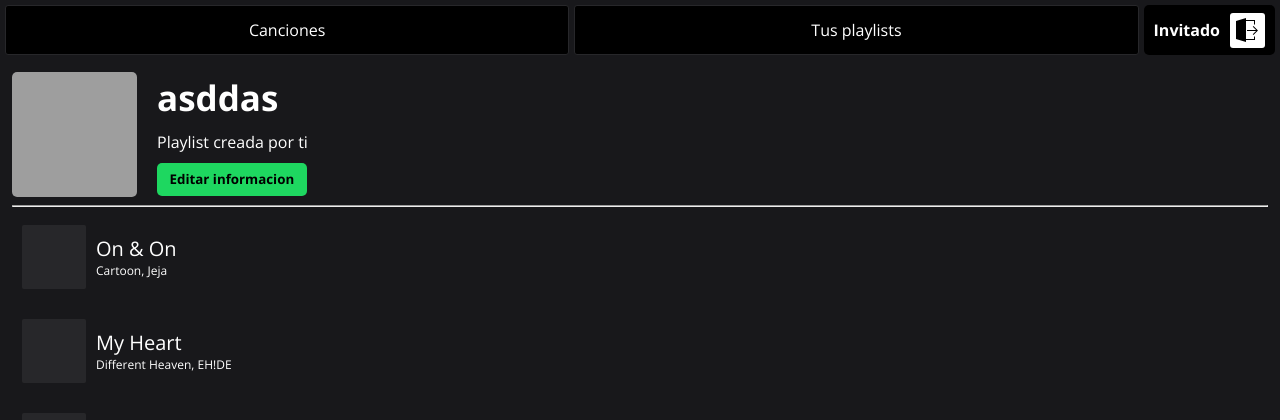
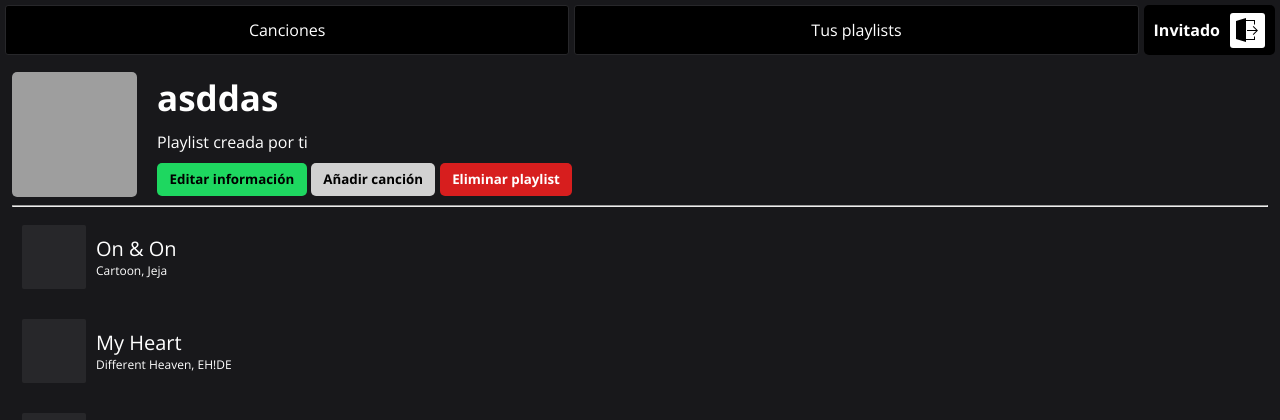
Before and after one commit to keelus/musify, a Django app: page /playlist/1 in a window 1280 px wide. Shown: the top 420 px of the page. Run offline with Django 5.2, Linux system fonts and the light colour scheme; data comes from the database, SQL or seed files in the repository; data that the repository does not hold is empty; grey boxes are pictures that could not be loaded.

Commit message:
Añadidos botones de añadir cancion y eliminar playlist. Creado modal para seleccionar cancion (no funcional aun).

```diff
--- a/app/api.py
+++ b/app/api.py
@@ -133,3 +133,23 @@ def playlistCrear(request):
         id = str(playlist.pk)
         return HttpResponse(id, status=200)
     return HttpResponse('Metodo no permitido', status=405)
+
+def playlistCancionesAnyadibles(request, playlistID):
+    playlist = Playlist.objects.get(id=playlistID)
+    canciones_en_playlist = []
+    canciones_anyadibles = []
+
+    for cancion in playlist.canciones.all():
+        canciones_en_playlist.append(cancion.id)
+
+    for cancion in Cancion.objects.all():
+        if cancion.id not in canciones_en_playlist:
+            canciones_anyadibles.append({
+                "id": cancion.id,
+                "nombre": cancion.nombre,
+                "coverUrl": cancion.cover,
+            })
+
+    return JsonResponse({
+        "canciones": canciones_anyadibles
+    })
--- a/app/urls.py
+++ b/app/urls.py
@@ -19,6 +19,7 @@ urlpatterns = [
 
     path('api/playlist/<str:playlistID>/informacion', view=api.getPlaylistInformacion , name="playlist_informacion"),
     path('api/playlist/<str:playlistID>/actualizarInformacion', view=api.playlistActualizarInformacion, name="playlist_actualizar_informacion"),
+    path('api/playlist/<str:playlistID>/cancionesAnyadibles', view=api.playlistCancionesAnyadibles, name="playlist_canciones_anyadibles"),
     path('api/playlist/crear', view=api.playlistCrear, name="playlist_crear"),
 
 
--- a/static/css/playlist.css
+++ b/static/css/playlist.css
@@ -41,6 +41,15 @@
 	display: inline-block;
 }
 
+.playlist>header button.boton-rojo {
+	background-color: #d71e1e;
+	color: #fff;
+}
+
+.playlist>header button.boton-blanco {
+	background-color: #d1d1d1;
+}
+
 .playlist>header button:hover {
 	cursor: pointer;
 	opacity: .8;
--- a/static/js/playlist.js
+++ b/static/js/playlist.js
@@ -15,6 +15,66 @@ $(document).on("click", "#playlist-editar", (e) => {
 
 	$("#input-playlist-nombre").val($("#playlist-nombre").text())
 	$("#input-playlist-cover").val($("#playlist-cover").attr("src"))
+})
+
+$(document).on("click", "#playlist-eliminar", (e) => {
+	// Añadir modal de "¿Estás seguro?"
+	reemplazarContenido("/playlists")
+	alert("No implementado aun")
+})
+
+$(document).on("click", "#playlist-anyadir", async (e) => {
+	const playlistId = $("#playlist-guardar").data("playlist-id")
+
+	// Mostrar modal de listado de canciones
+	await $.ajax({
+		url: `/api/playlist/${playlistId}/cancionesAnyadibles`,
+		method: "GET",
+		contentType: "application/json",
+		success: function(datos) {
+			let canciones = datos["canciones"]
+
+			let cancionesString = canciones.map((cancion) => (
+				`<div class="cancion" style="align-items:center;">
+					<div class="cover" style="--cover:url('/api/cancion/${cancion.id}/cover')"></div>
+						<div class="informacion" style="flex:1;">
+							<span class="titulo">${cancion.nombre}</span>
+						</div>
+					<button style="height:30px;">Añadir</button>
+				</div>`
+			)).join("")
+
+			$("body").append(`
+		<div id="playlist-anyadir-modal" style="position:absolute;left:0;top:0;width:100%;height:100%;display:flex;justify-content:center;align-items:center;background-color:rgba(0, 0, 0, .6);">
+			<div style="background-color:#18181b;padding:10px;border-radius:10px;border:1px solid #222;width:500px;">
+				<h1>Añadir una canción</h1>
+				<span>Haz click sobre una canción para añadirla.</span>
+				<div style="display:flex;flex-direction:column;max-height:500px;overflow-y:auto;">
+					${cancionesString}
+				</div>
+				<button id="playlist-anyadir-salir">
+					Salir
+				</button>
+			</div>
+		</div>
+		`)
+		},
+		error: function(xhr, estado, error) {
+			alert(`Error al actualizar la informacion de la playlist: \"${xhr.responseText}\"`);
+			cerrarModoEdicion()
+		}
+	})
+
+})
+
+$(document).on("click", "#playlist-anyadir-modal", async (e) => {
+	const elemento = $(e.target);
+	if (elemento.attr("id") === "playlist-anyadir-modal")
+		$("#playlist-anyadir-modal").remove()
+})
+
+$(document).on("click", "#playlist-anyadir-salir", async (e) => {
+	$("#playlist-anyadir-modal").remove()
 })
 
 const cerrarModoEdicion = () => {
--- a/templates/playlist.html
+++ b/templates/playlist.html
@@ -4,7 +4,11 @@
 		<div class="informacion">
 			<h1 id="playlist-nombre">{{ playlist.nombre }}</h1>
 			<span>Playlist creada por ti</span>
-			<button id="playlist-editar">Editar informacion</button>
+			<div>
+				<button id="playlist-editar">Editar información</button>
+				<button class="boton-blanco" id="playlist-anyadir">Añadir canción</button>
+				<button class="boton-rojo" id="playlist-eliminar">Eliminar playlist</button>
+			</div>
 		</div>
 	</header>
 	<header class="edicion">
```
